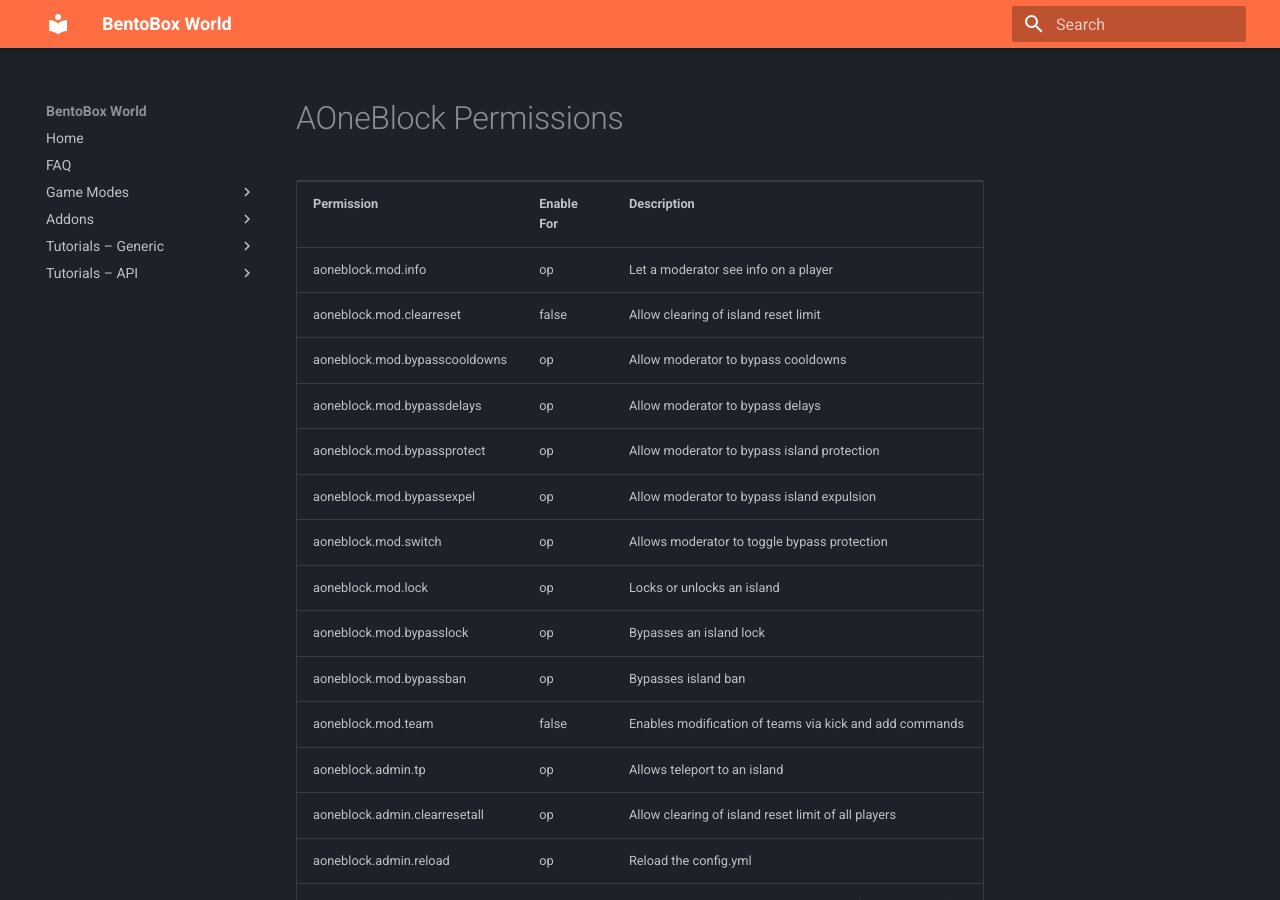
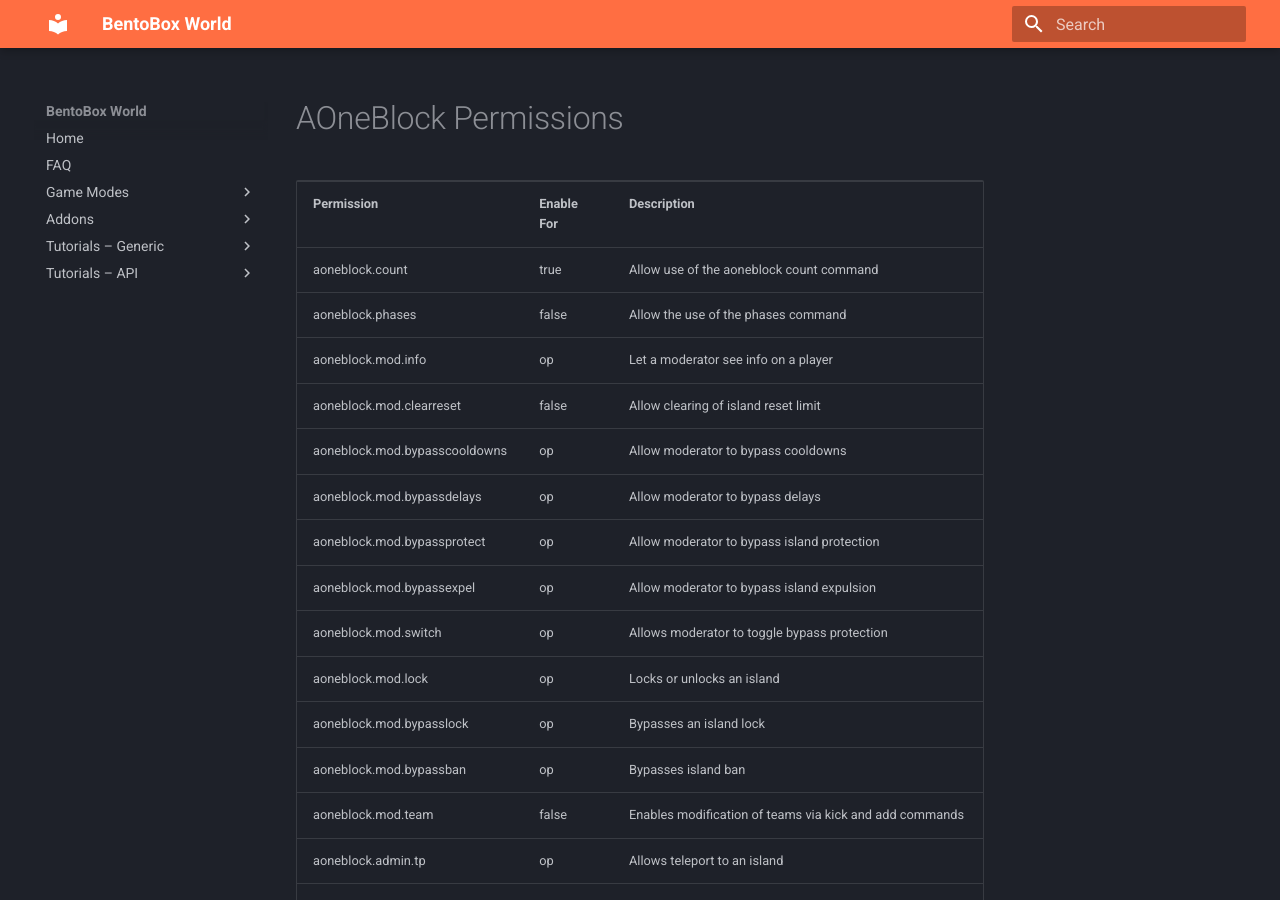
Before and after one commit to BentoBoxWorld/docs, an MkDocs documentation site: the page built from docs/gamemodes/AOneBlock/Permissions.md, in a window 1280 px wide and 900 px high. Built offline with MkDocs 1.6.1 and Material for MkDocs 9.7.7, drawn with Linux system fonts in a browser that asks for light colours.

Commit message:
Update perms

```diff
--- a/docs/gamemodes/AOneBlock/Permissions.md
+++ b/docs/gamemodes/AOneBlock/Permissions.md
@@ -5,6 +5,16 @@
   <td align='left'><b>Permission</b></td>
   <td align='left'><b>Enable For</b></td>
   <td align='left'><b>Description</b></td>
+</tr>
+<tr>
+  <td align='left'>aoneblock.count</td>
+  <td align='left'>true</td>
+  <td align='left'>Allow use of the aoneblock count command</td>
+</tr>
+<tr>
+  <td align='left'>aoneblock.phases</td>
+  <td align='left'>false</td>
+  <td align='left'>Allow the use of the phases command</td>
 </tr>
 <tr>
   <td align='left'>aoneblock.mod.info</td>
```
